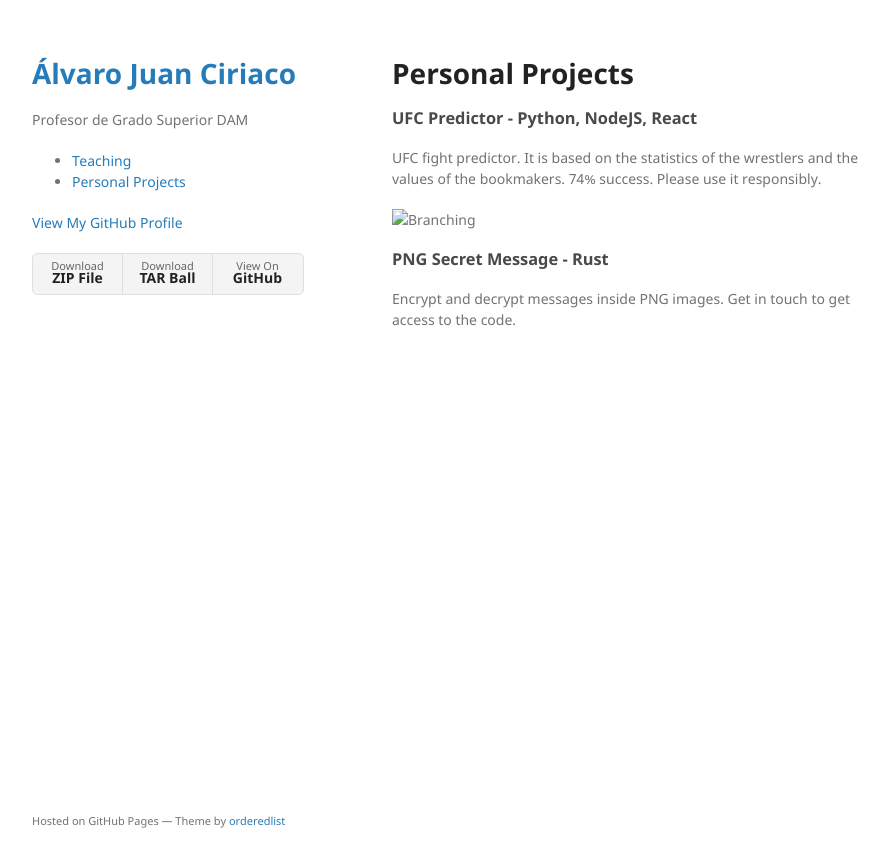
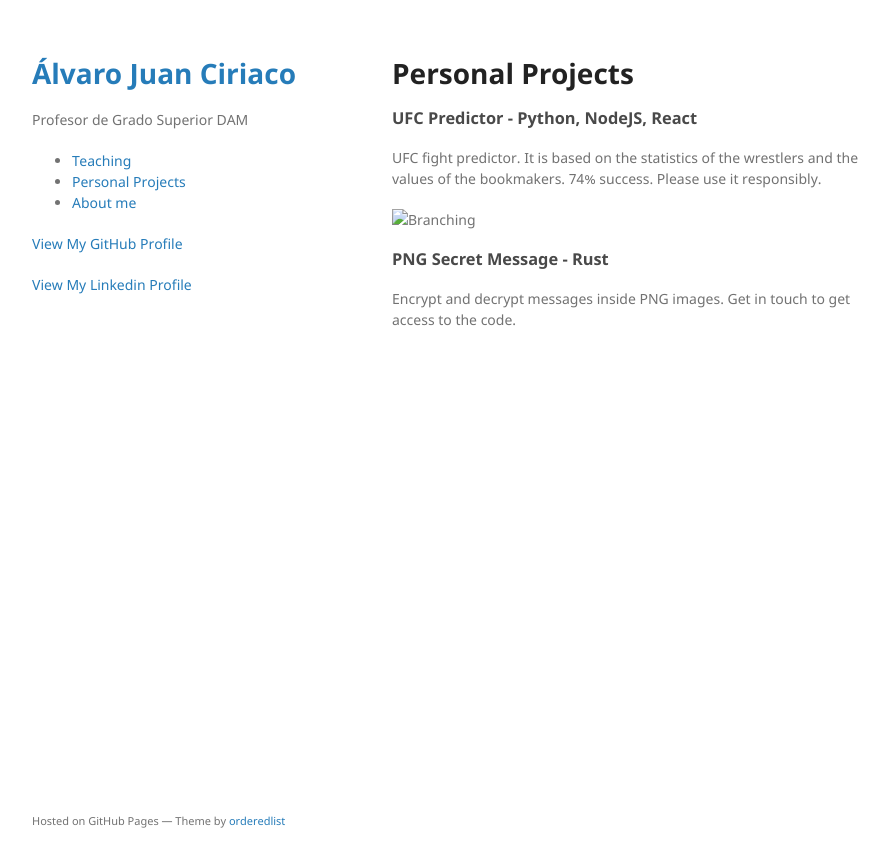
Before and after one commit to ajuan-salesianos/ajuan-salesianos.github.io, a Jekyll site: the page built from personal-projects/personal-projects.md, in a window 1280 px wide. Shown: the top 867 px of the page, without its empty margins (178-1067 px from the left). Built offline with Jekyll 4.4.1, drawn with Linux system fonts in a browser that asks for light colours; our own code applies the rules of GitHub Pages for plain Markdown files.

Commit message:
Linkedin

```diff
--- a/_config.yml
+++ b/_config.yml
@@ -1,6 +1,7 @@
 title: Álvaro Juan Ciriaco
 logo: /assets/img/logo.png
 description: Profesor de Grado Superior DAM
-show_downloads: true
+show_downloads: false
 google_analytics:
 theme: jekyll-theme-minimal
+linkedin: https://www.linkedin.com/in/álvaro-juan-ciriaco-zgz/
--- a/_layouts/default.html
+++ b/_layouts/default.html
@@ -26,6 +26,7 @@
         <ul>
           <li><a href="/teaching/teaching.html">Teaching</a></li>
           <li><a href="/personal-projects/personal-projects.html">Personal Projects</a></li>
+          <li><a href="/about-me/about-me.html">About me</a></li>
         </ul>
 
         {% if site.github.is_project_page %}
@@ -35,6 +36,8 @@
         {% if site.github.is_user_page %}
         <p class="view"><a href="{{ site.github.owner_url }}">View My GitHub Profile</a></p>
         {% endif %}
+
+        <p class="view"><a href="{{ site.linkedin }}">View My Linkedin Profile</a></p>
 
         {% if site.show_downloads %}
         <ul class="downloads">
```
Also changed, not shown: about-me/about-me.md (added, +5 -0 lines).
